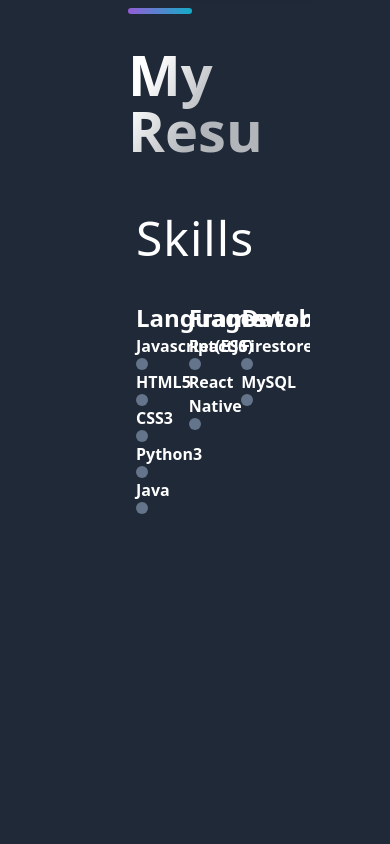
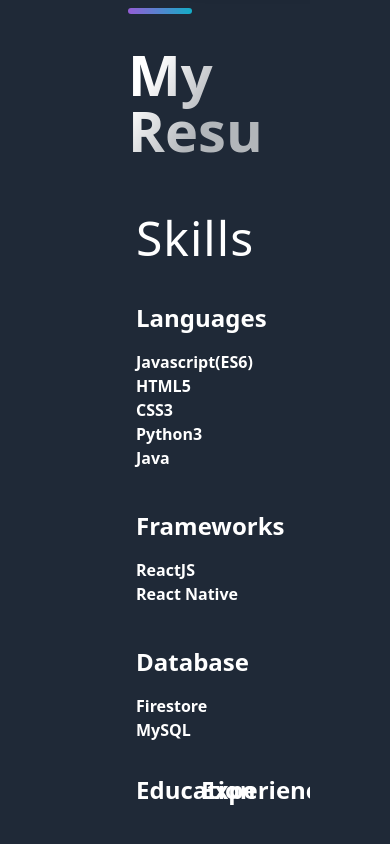
Before and after one commit to herropaul/personal-website-2, a Next.js app: page / in a window 390 px wide. Shown: the part 6509-7353 px from the top of the page. Before the commit the page ends 7103 px from the top, so only its background shows below. Built offline with nearby package versions, Linux system fonts and the light colour scheme.

Commit message:
added responsiveness to resume section

```diff
--- a/components/Resume/Resume.tsx
+++ b/components/Resume/Resume.tsx
@@ -14,18 +14,21 @@
                 <GridContainer>
                     {skills.map(({id, title, names}) => (
                         <ul key={id}>
-                            <li>{title}</li>
+                            <li className="pb-4">{title}</li>
                             {names.map((item, i) => (
                                 <ul key={i}>
                                     <li className="text-base font-sans">
                                         {item}
-                                        <div className="w-3 h-3 rounded-full bg-slate-500"></div>
                                     </li>
                                 </ul>
                             ))}
                         </ul>
                     ))}
                 </GridContainer>
+                <section className="pt-8 grid grid-cols-2 gap-3">
+                    <div>Education</div>
+                    <div>Experience</div>
+                </section>
             </SkillsContainer>
         </Section>
     )
--- a/components/Resume/ResumeElements.tsx
+++ b/components/Resume/ResumeElements.tsx
@@ -5,7 +5,7 @@
 })``;
 
 export const GridContainer = styled.section.attrs({
-    className: 'grid grid-cols-3 gap-10'
+    className: 'grid grid-cols-1 gap-10 sm:grid-cols-2 md:grid-cols-3'
 })``;
 
 export const Header = styled.h3`
--- a/styles/GlobalComponents/index.js
+++ b/styles/GlobalComponents/index.js
@@ -10,6 +10,7 @@
   position: relative;
   overflow: hidden;
   grid-template-columns: 1fr 1fr;
+
 `
 
 export const SectionTitle = styled.h2`
--- a/tailwind.config.js
+++ b/tailwind.config.js
@@ -4,6 +4,9 @@
     "./components/**/*.{js,ts,jsx,tsx}",
   ],
   theme: {
+    fontFamily: {
+      'nunito': ['nunito', 'sans-seriff']
+    },
     extend: {},
     screens: {
       sm: '640px',
```
Also changed, not shown: components/HeroPage.tsx (line endings or trailing spaces).
